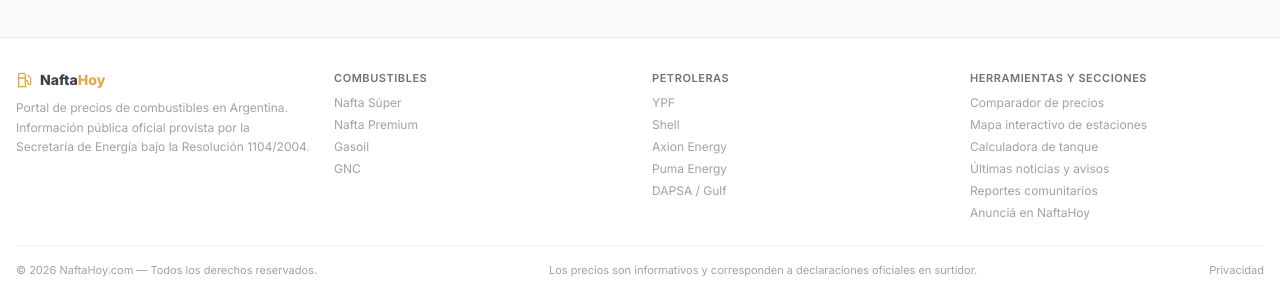
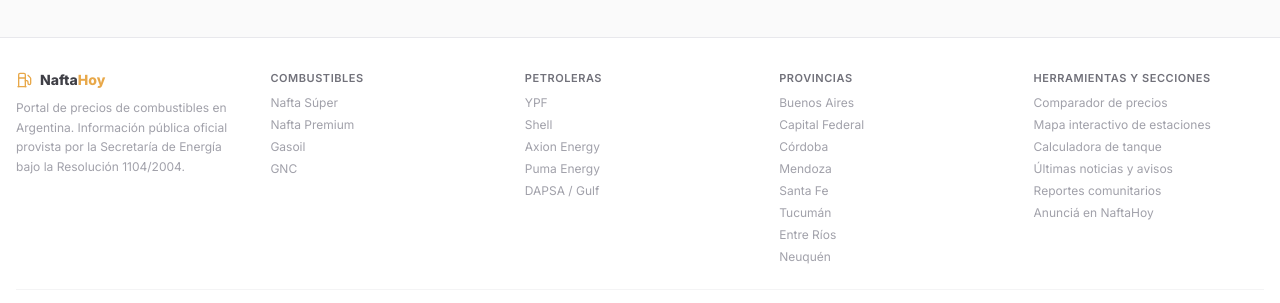
Before and after one commit to elchicodesistemas/NaftaHoy, a Next.js app in the folder frontend/: page /privacidad in a window 1280 px wide. Shown: the part 574-877 px from the top of the page. Built offline with nearby package versions, Linux system fonts and the light colour scheme; no server answers.

Commit message:
feat: mover provincias al pie de página

```diff
--- a/frontend/src/components/Footer.tsx
+++ b/frontend/src/components/Footer.tsx
@@ -13,7 +13,7 @@
   return (
     <footer className="bg-white dark:bg-dark-surface border-t border-surface-200 dark:border-dark-border mt-10 transition-colors">
       <div className="max-w-content mx-auto px-4 py-8">
-        <div className="grid grid-cols-1 md:grid-cols-4 gap-6">
+        <div className="grid grid-cols-1 sm:grid-cols-2 lg:grid-cols-5 gap-6">
           <div>
             <div className="flex items-center gap-2 mb-2">
               <Fuel className="w-4 h-4 text-brand-primary" />
@@ -73,6 +73,32 @@
 
           <div>
             <h4 className="text-[11px] font-semibold text-zinc-500 dark:text-zinc-400 uppercase tracking-wider mb-2">
+              Provincias
+            </h4>
+            <div className="space-y-1.5">
+              {[
+                { label: "Buenos Aires", href: "/buenos-aires" },
+                { label: "Capital Federal", href: "/capital-federal" },
+                { label: "Córdoba", href: "/cordoba" },
+                { label: "Mendoza", href: "/mendoza" },
+                { label: "Santa Fe", href: "/santa-fe" },
+                { label: "Tucumán", href: "/tucuman" },
+                { label: "Entre Ríos", href: "/entre-rios" },
+                { label: "Neuquén", href: "/neuquen" },
+              ].map((province) => (
+                <Link
+                  key={province.label}
+                  href={province.href}
+                  className="block text-xs text-zinc-400 hover:text-zinc-800 dark:hover:text-zinc-200 transition-colors"
+                >
+                  {province.label}
+                </Link>
+              ))}
+            </div>
+          </div>
+
+          <div>
+            <h4 className="text-[11px] font-semibold text-zinc-500 dark:text-zinc-400 uppercase tracking-wider mb-2">
               Herramientas y Secciones
             </h4>
             <div className="space-y-1.5">
--- a/frontend/src/components/HomeClient.tsx
+++ b/frontend/src/components/HomeClient.tsx
@@ -1,7 +1,6 @@
 "use client";
 
 import { useState, useEffect, useCallback } from "react";
-import Link from "next/link";
 import Navbar from "@/components/Navbar";
 import PriceTable from "@/components/PriceTable";
 import QuickCompare from "@/components/QuickCompare";
@@ -13,7 +12,7 @@
 import FuelCalculator from "@/components/FuelCalculator";
 import CommunityReports from "@/components/CommunityReports";
 import Footer from "@/components/Footer";
-import { api, PriceSummaryResponse, SeoLocationDto, UserLocation } from "@/services/api";
+import { api, PriceSummaryResponse, UserLocation } from "@/services/api";
 
 export default function HomeClient({ initialData, todayLabel }: { initialData: PriceSummaryResponse; todayLabel: string }) {
   const [data, setData] = useState<PriceSummaryResponse>(initialData);
@@ -21,7 +20,6 @@
   const [selectedFuelTab, setSelectedFuelTab] = useState<string>("all");
   const [loading, setLoading] = useState(false);
   const [userLocation, setUserLocation] = useState<UserLocation | null>(null);
-  const [seoLocations, setSeoLocations] = useState<SeoLocationDto[]>([]);
 
   const fuelTabs = [
     { id: "all", label: "Todos los combustibles" },
@@ -64,10 +62,6 @@
       { enableHighAccuracy: false, timeout: 10_000, maximumAge: 300_000 },
     );
   }, [handleUserLocation]);
-
-  useEffect(() => {
-    api.getSeoLocations().then(setSeoLocations);
-  }, []);
 
   // Filtrar compañías / combustibles según tab seleccionado
   const displayCompanies = data.companies.map((comp) => {
@@ -145,17 +139,6 @@
             <div className="mb-5">
               <StatsBar stats={data.stats} />
             </div>
-
-            {seoLocations.length > 0 && (
-              <section className="mb-6 rounded-2xl border border-surface-200 bg-white p-4 dark:border-dark-border dark:bg-dark-card">
-                <div className="flex flex-wrap items-baseline justify-between gap-2">
-                  <div><h2 className="text-sm font-bold text-zinc-800 dark:text-zinc-100">Consultá precios por provincia</h2><p className="mt-1 text-xs text-zinc-500 dark:text-zinc-400">Elegí una provincia para ver sus localidades y precios actualizados.</p></div>
-                </div>
-                <div className="mt-3 flex flex-wrap gap-2">
-                  {seoLocations.slice(0, 16).map(({ province, cities }) => <Link key={province.slug} href={`/${province.slug}`} className="rounded-lg border border-surface-200 px-3 py-2 text-xs font-semibold text-zinc-600 transition-colors hover:border-brand-primary hover:text-brand-dark dark:border-dark-border dark:text-zinc-300">{province.name}<span className="ml-1.5 text-zinc-400">{cities.length}</span></Link>)}
-                </div>
-              </section>
-            )}
 
             {/* Selector de pestañas rápidas por combustible */}
             <div id="precios" className="mb-4">
```
